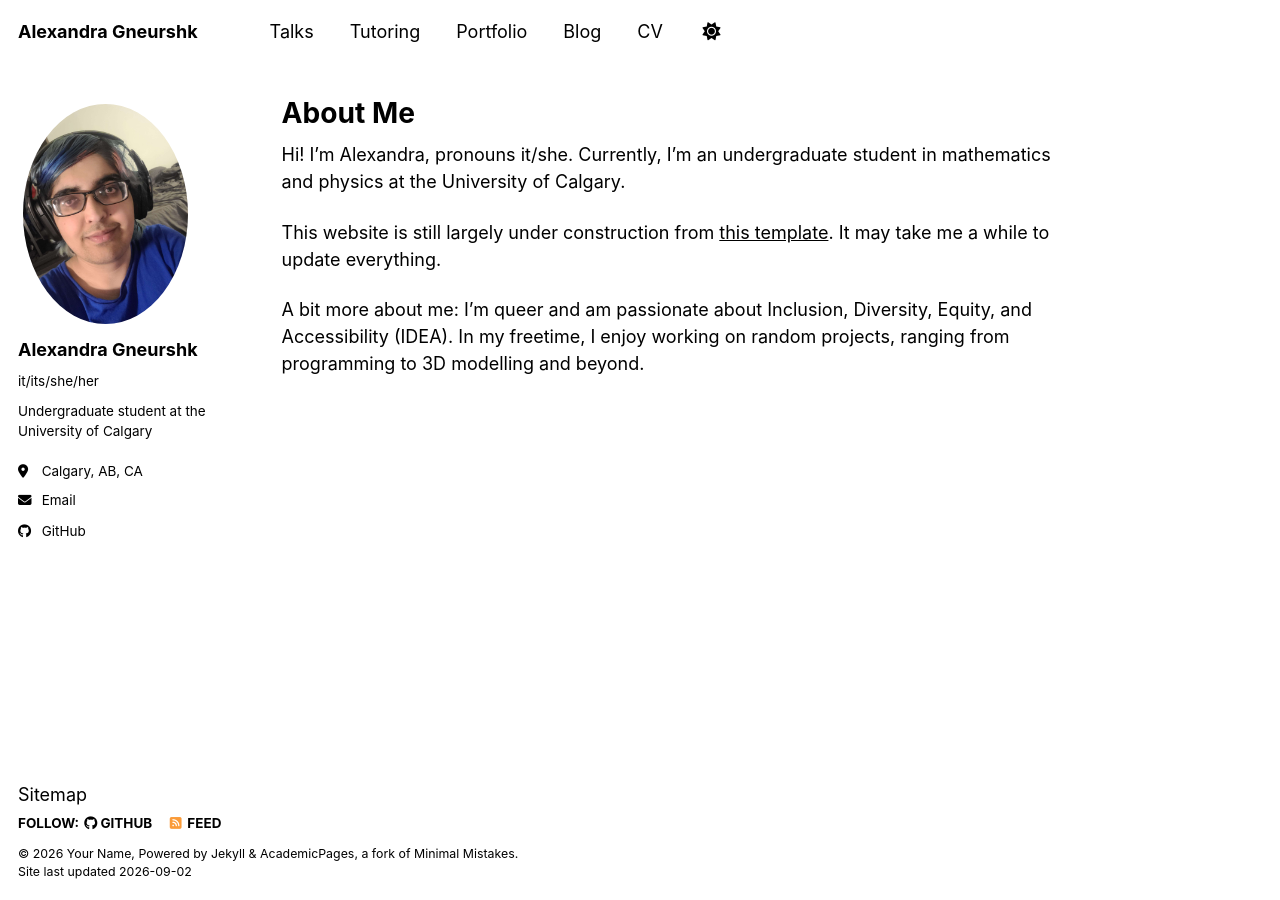
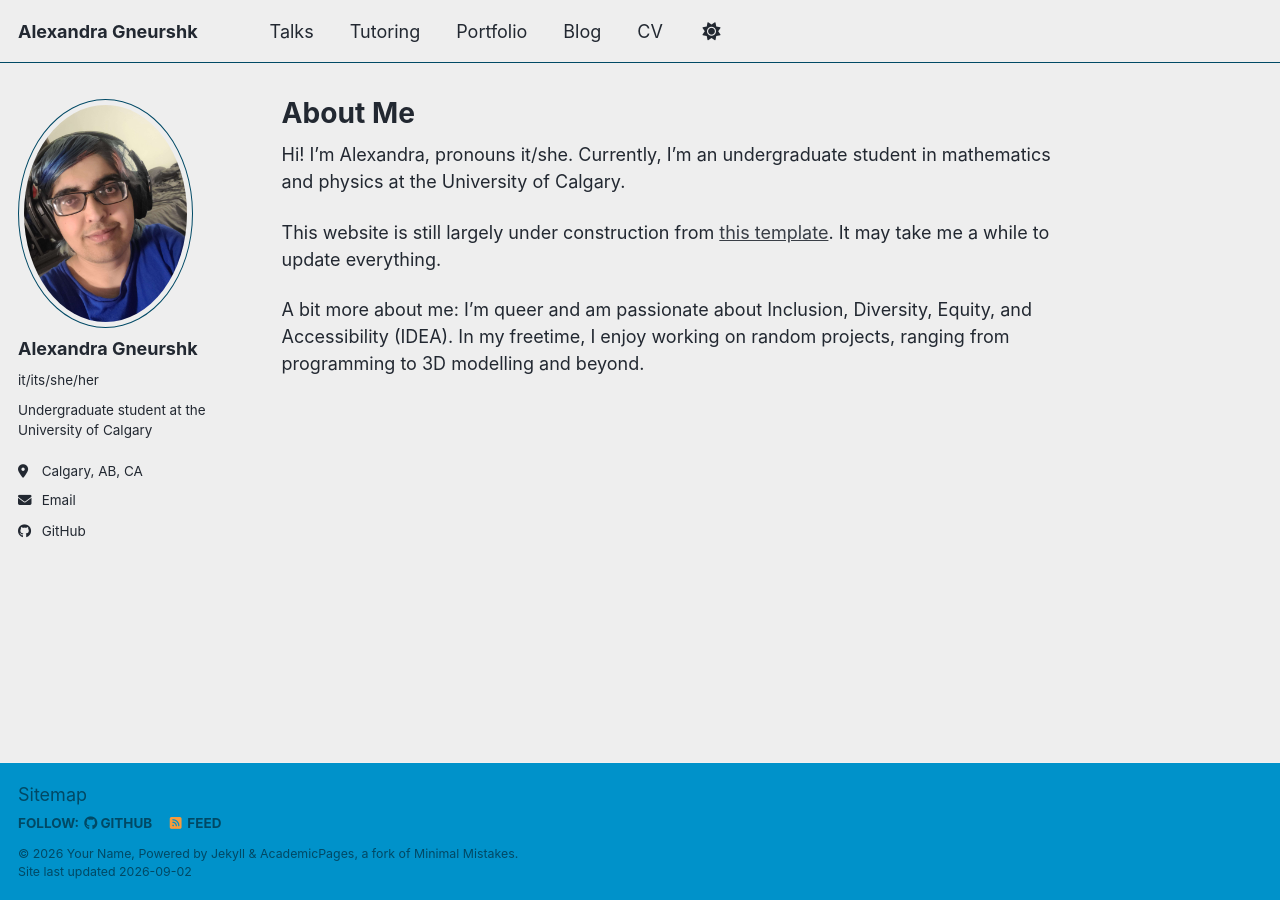
Before and after one commit to thegneurshk/alexandra-gneurshk.github.io, a Jekyll site: the page built from _pages/about.md, in a window 1280 px wide. Built offline with Jekyll 4.4.1, drawn with Linux system fonts in a browser that asks for light colours; a script bundle is joined from its source files by our own code; library files that are not in the unit come from our copies.

Commit message:
Update main.scss

```diff
--- a/assets/css/main.scss
+++ b/assets/css/main.scss
@@ -13,6 +13,7 @@
 
     "themes",
     "theme/{{ site.site_theme | default: 'default' | append: '_dark' }}",
+    "theme/{{ site.site_theme | default: 'default' | append: '_light' }}",
 
     "include/mixins",
     "vendor/susy/susy",
```
